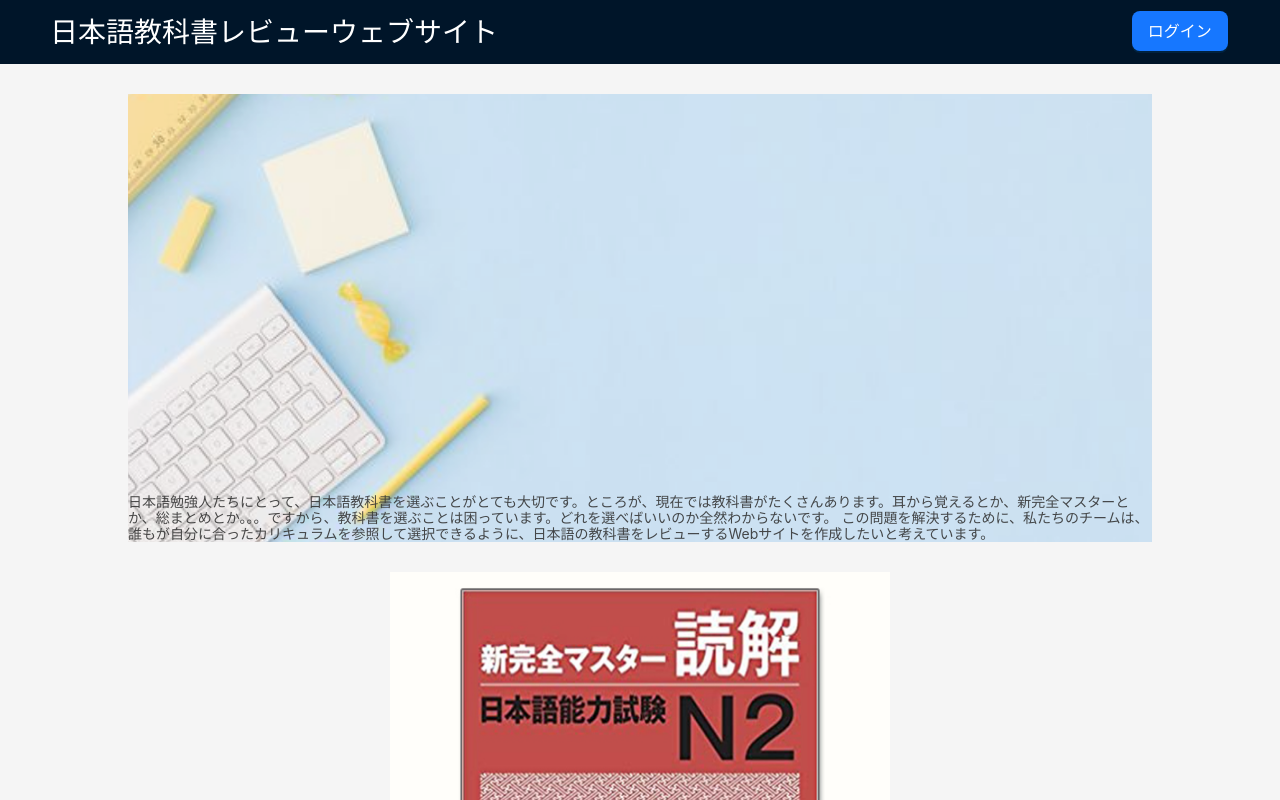
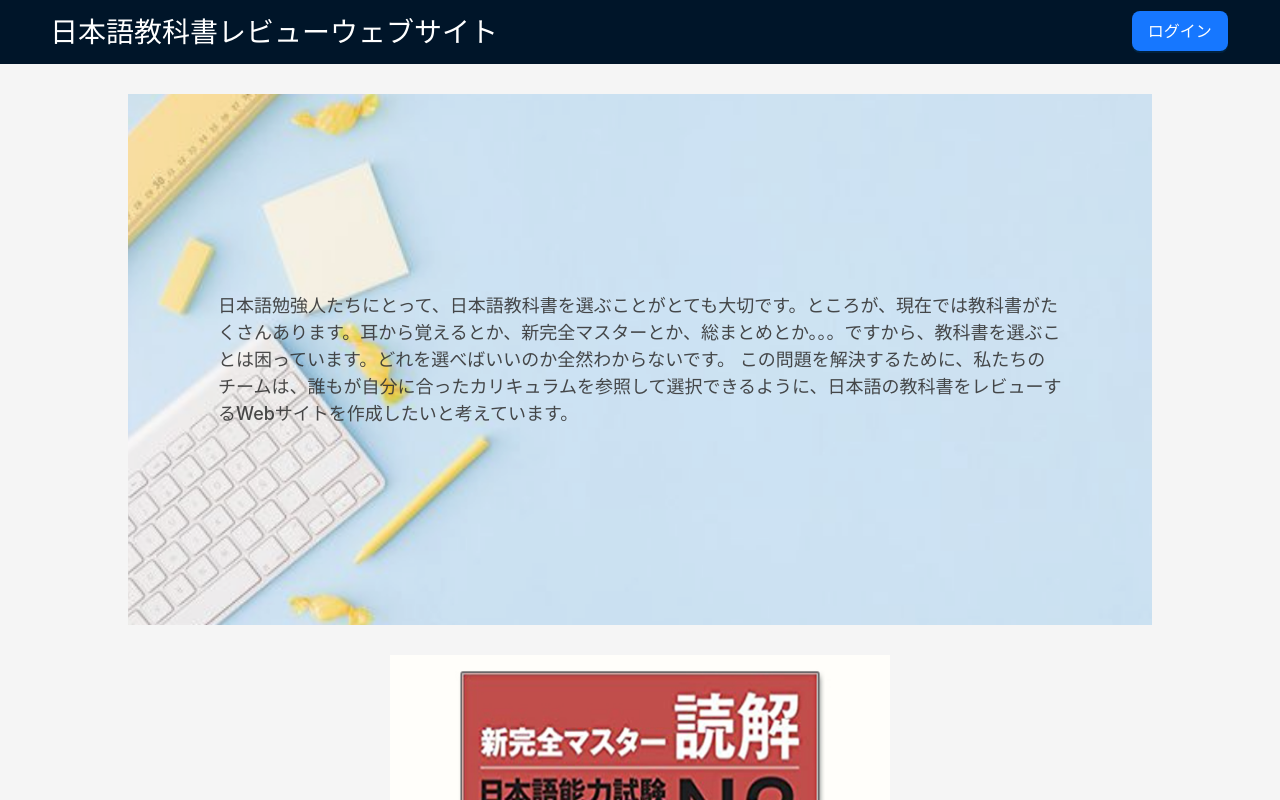
Before and after one commit to onika2332/itss2-books-reviews, a React (Create React App) app: page / in a window 1280 px wide. Shown: the top 800 px of the page. Built offline with nearby package versions, Linux system fonts and the light colour scheme.

Commit message:
fix: top css

```diff
--- a/src/components/top/TopPage.js
+++ b/src/components/top/TopPage.js
@@ -43,7 +43,6 @@ function TopPage() {
 
     const topPageBackground = {
         backgroundImage: `url("./top_page_background.jpg")`,
-        paddingTop: '400px',
         backgroundPosition: 'center',
         backgroundSize: '1030px 600px',
         width: '80%',
@@ -70,7 +69,7 @@ function TopPage() {
             </Header>
             <Content>
                 <div style={topPageBackground} >
-                    <div class="text">
+                    <div className={styles.description}>
                     日本語勉強人たちにとって、日本語教科書を選ぶことがとても大切です。ところが、現在では教科書がたくさんあります。耳から覚えるとか、新完全マスターとか、総まとめとか。。。ですから、教科書を選ぶことは困っています。どれを選べばいいのか全然わからないです。
 この問題を解決するために、私たちのチームは、誰もが自分に合ったカリキュラムを参照して選択できるように、日本語の教科書をレビューするWebサイトを作成したいと考えています。
                     </div>
--- a/src/components/top/styles.module.scss
+++ b/src/components/top/styles.module.scss
@@ -15,3 +15,10 @@ Footer {
         right: 30px;
     }
 }
+
+.description {
+    font-size: 18px;
+    font-weight: 500;
+    line-height: 1.5;
+    padding: 11em 5em 11em 5em;
+}
```
